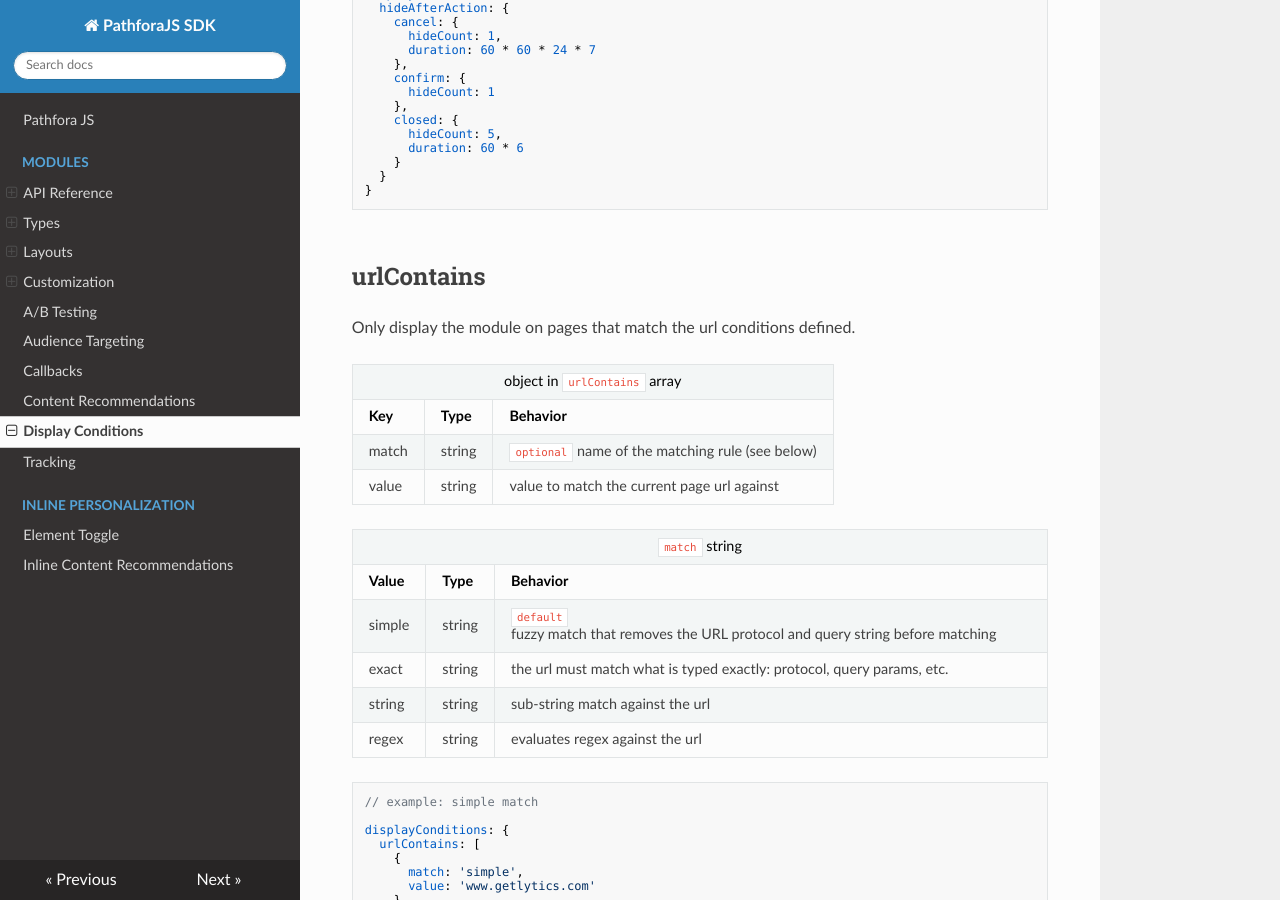
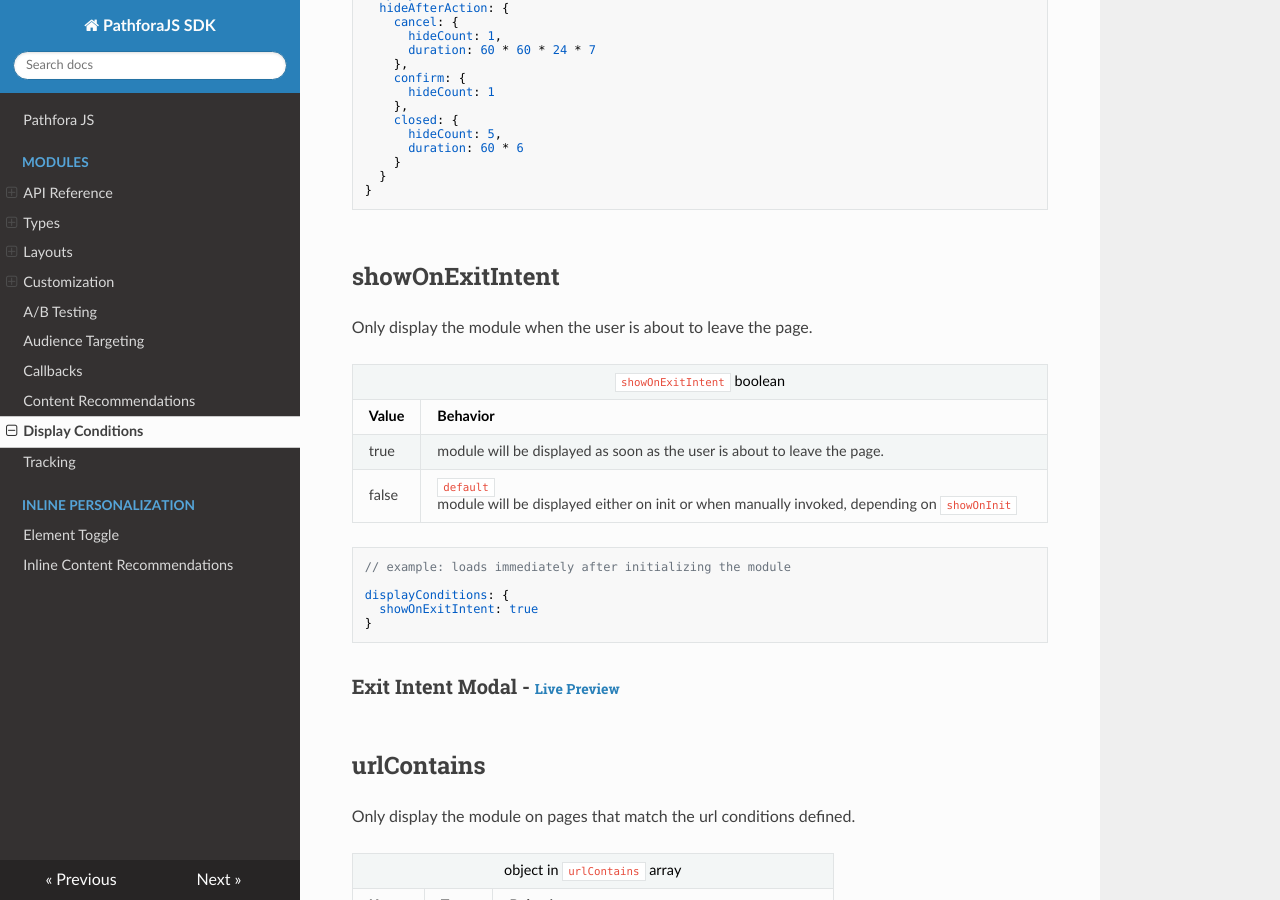
Before and after one commit to lytics/pathforajs, an MkDocs documentation site: the page built from docs/docs/display_conditions.md, in a window 1280 px wide and 900 px high, scrolled down 5594 px. Built offline with MkDocs 1.6.1, drawn with Linux system fonts in a browser that asks for light colours; nearby versions of some CDN libraries; old or Windows-style settings are respelled for this version of MkDocs.

Commit message:
Adds docs for exit intent.

````diff
--- a/docs/docs/display_conditions.md
+++ b/docs/docs/display_conditions.md
@@ -438,6 +438,40 @@ displayConditions: {
 }
 ```
 
+## showOnExitIntent
+
+Only display the module when the user is about to leave the page.
+
+<table>
+  <thead>
+    <tr>
+      <td colspan="2" align="center"><code>showOnExitIntent</code> boolean</td>
+    </tr>
+    <tr>
+      <th>Value</th>
+      <th>Behavior</th>
+    </tr>
+  </thead>
+
+  <tr>
+    <td>true</td>
+    <td>module will be displayed as soon as the user is about to leave the page.</td>
+  </tr>
+  <tr>
+    <td>false</td>
+    <td><code>default</code> module will be displayed either on init or when manually invoked, depending on <code>showOnInit</code></td>
+  </tr>
+</table>
+
+``` javascript
+// example: loads immediately after initializing the module
+
+displayConditions: {
+  showOnExitIntent: true
+}
+```
+
+<h3>Exit Intent Modal - <a href="../examples/preview/config/exitIntentModal.html" target="_blank">Live Preview</a></h3>
 
 ## urlContains
 
````
Also changed, not shown: docs/docs/examples/src/config/exitIntentModal.js (added, +14 -0 lines).
